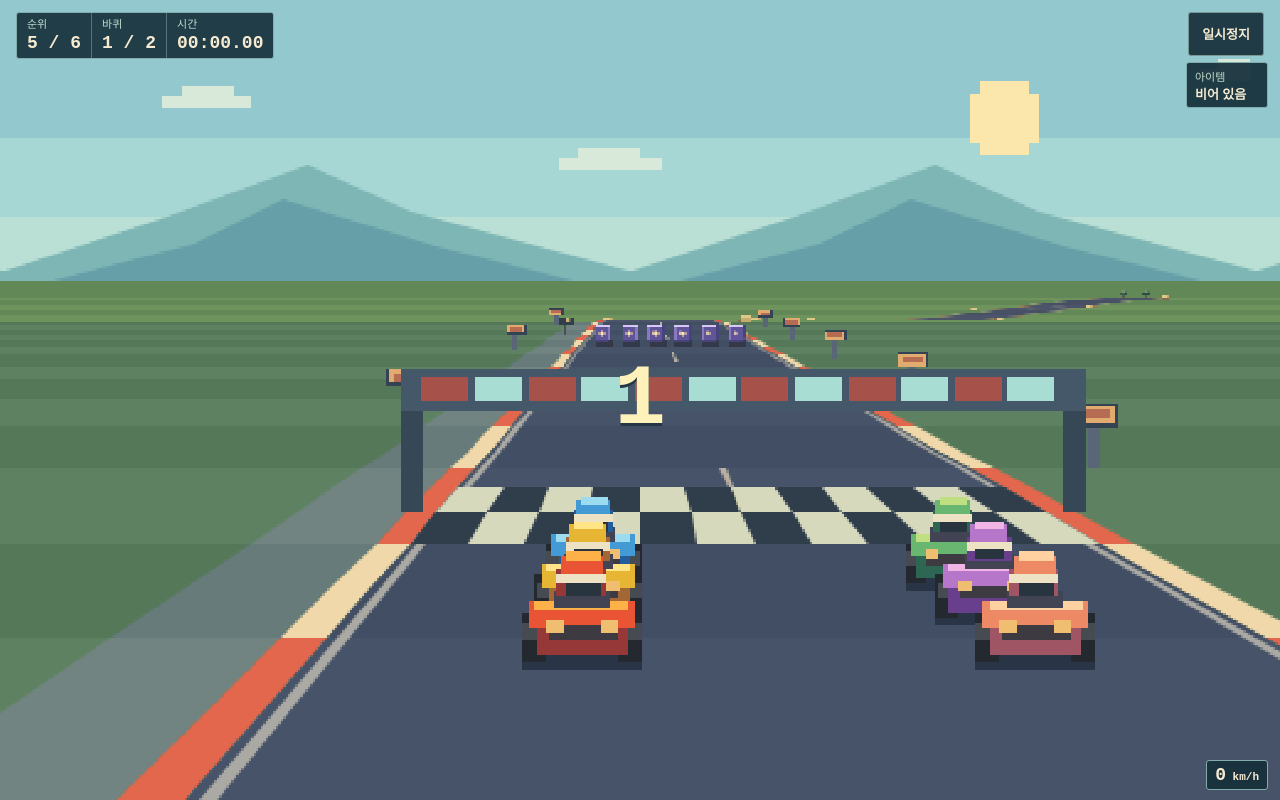
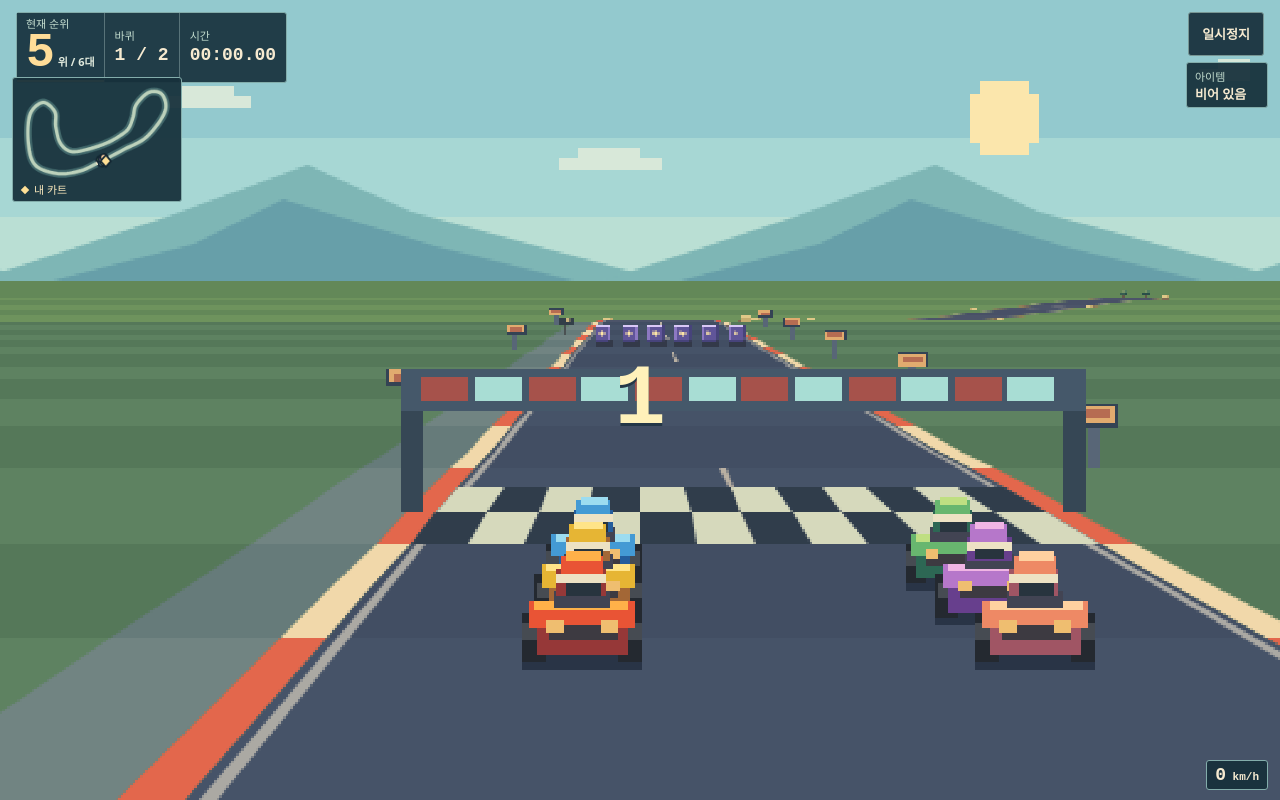
Before and after one commit to Hwageu/my-game, a plain HTML site: page kart/index.html in a window 1280 px wide. Both pictures are taken after a click on the button "경주 시작". Drawn offline with Linux system fonts and the light colour scheme.

Commit message:
레이싱 미니맵과 실시간 순위 계기판 추가

```diff
--- a/kart/index.html
+++ b/kart/index.html
@@ -4,7 +4,7 @@
   <meta charset="utf-8">
   <meta name="viewport" content="width=device-width,initial-scale=1,viewport-fit=cover">
   <title>TIDELINE GP · 인디 힐 서킷</title>
-  <link rel="stylesheet" href="race.css?v=4">
+  <link rel="stylesheet" href="race.css?v=5">
 </head>
 <body>
   <main class="cab" aria-label="타이드라인 그랑프리">
@@ -12,10 +12,14 @@
       <canvas id="road" tabindex="0" aria-label="인디 힐 서킷 경주로">Canvas를 지원하는 브라우저에서 사용할 수 있습니다.</canvas>
       <div class="top">
         <dl class="instruments">
-          <div><dt>순위</dt><dd id="place">5 / 6</dd></div>
-          <div><dt>바퀴</dt><dd id="lap">1 / 2</dd></div>
-          <div><dt>시간</dt><dd id="time">00:00.00</dd></div>
+          <div class="position"><dt>현재 순위</dt><dd><strong id="place">5</strong><span class="place-total">위 / 6대</span></dd></div>
+          <div class="race-metric"><dt>바퀴</dt><dd id="lap">1 / 2</dd></div>
+          <div class="race-metric"><dt>시간</dt><dd id="time">00:00.00</dd></div>
         </dl>
+        <figure id="courseMap" class="course-map" hidden>
+          <canvas id="minimap" width="184" height="119" role="img" aria-label="인디 힐 코스의 카트 위치"></canvas>
+          <figcaption><i class="map-player" aria-hidden="true"></i>내 카트</figcaption>
+        </figure>
         <button type="button" id="pause">일시정지</button>
       </div>
       <div class="item-slot" id="itemSlot">
@@ -48,6 +52,6 @@
       </div>
     </div>
   </main>
-  <script type="module" src="race.js?v=4"></script>
+  <script type="module" src="race.js?v=5"></script>
 </body>
 </html>
--- /dev/null
+++ b/kart/minimap.js
@@ -0,0 +1,80 @@
+import {LENGTH, SEGMENT} from './track.js?v=4';
+
+// A schematic of Indy Hill: each point is tied to a driving segment.
+const route = [
+  [0,94,95], [18,72,105], [35,46,108], [51,20,98],
+  [64,12,72], [82,14,39], [96,29,25], [111,43,36],
+  [117,44,53], [135,49,72], [149,61,82], [162,80,80],
+  [184,104,72], [197,120,63], [208,129,55], [223,134,42],
+  [236,138,27], [249,153,13], [260,168,16], [276,171,36],
+  [290,150,65], [302,123,80], [LENGTH/SEGMENT,94,95],
+];
+const n = route.length-1;
+const wrap = (value,size) => (value%size+size)%size;
+const interpolate = (a,b,c,d,t) =>
+  b + .5*t*(c-a+t*(2*a-5*b+4*c-d+t*(3*b-a-3*c+d)));
+
+function pose(distance) {
+  const segment=wrap(distance,LENGTH)/SEGMENT;
+  let i=0;
+  while(segment>=route[i+1][0]) i++;
+  const a=route[wrap(i-1,n)], b=route[i], c=route[i+1], d=route[(i+2)%n];
+  const amount=(segment-b[0])/(c[0]-b[0]);
+  return {
+    x:interpolate(a[1],b[1],c[1],d[1],amount),
+    y:interpolate(a[2],b[2],c[2],d[2],amount),
+  };
+}
+
+const outline=new Path2D();
+for(let i=0;i<=LENGTH/SEGMENT;i++){
+  const {x,y}=pose(i*SEGMENT);
+  if(i===0) outline.moveTo(x,y);
+  else outline.lineTo(x,y);
+}
+outline.closePath();
+const start=pose(0), next=pose(SEGMENT);
+const angle=Math.atan2(next.y-start.y,next.x-start.x);
+
+export function drawMinimap(ctx,race) {
+  ctx.clearRect(0,0,ctx.canvas.width,ctx.canvas.height);
+  ctx.lineJoin='round';
+  ctx.lineCap='round';
+  ctx.lineWidth=9;
+  ctx.strokeStyle='#42686b';
+  ctx.stroke(outline);
+  ctx.lineWidth=4;
+  ctx.strokeStyle='#bcd1bb';
+  ctx.stroke(outline);
+
+  ctx.save();
+  ctx.translate(start.x,start.y);
+  ctx.rotate(angle);
+  for(let row=0;row<2;row++) for(let column=0;column<3;column++){
+    ctx.fillStyle=(row+column)%2?'#203744':'#fff0d0';
+    ctx.fillRect(-3+row*3,-6+column*4,3,4);
+  }
+  ctx.restore();
+
+  function marker(driver) {
+    const here=pose(driver.distance), ahead=pose(driver.distance+SEGMENT);
+    const heading=Math.atan2(ahead.y-here.y,ahead.x-here.x);
+    const lane=driver.x*5;
+    const x=here.x-Math.sin(heading)*lane;
+    const y=here.y+Math.cos(heading)*lane;
+    ctx.beginPath();
+    if(driver===race.player){
+      ctx.moveTo(x,y-7);ctx.lineTo(x+6,y);ctx.lineTo(x,y+7);ctx.lineTo(x-6,y);ctx.closePath();
+      ctx.fillStyle='#ffe096';
+    } else {
+      ctx.arc(x,y,4.3,0,Math.PI*2);
+      ctx.fillStyle=driver.light;
+    }
+    ctx.fill();
+    ctx.lineWidth=2.1;
+    ctx.strokeStyle='#142733';
+    ctx.stroke();
+  }
+  for(const driver of race.racers) if(driver!==race.player) marker(driver);
+  marker(race.player);
+}
--- a/kart/race.css
+++ b/kart/race.css
@@ -117,3 +117,44 @@ button:focus-visible {outline:2px solid #ffd885;outline-offset:3px}
   .item-slot,.item-notice {right:6px}
   .touch-bar {gap:6px}
 }
+
+/* Position, race clocks and course plot share the same cabinet palette. */
+.instruments .position {
+  min-width:72px;
+  padding:5px 9px 6px;
+  background:#203d49;
+  border-bottom:2px solid #dfb978;
+}
+.position dd {display:flex;align-items:baseline;gap:3px;margin-top:1px}
+#place {
+  color:#ffdd98;
+  font:900 clamp(29px,5vw,48px)/.88 'Courier New',monospace;
+  font-variant-numeric:tabular-nums;
+}
+.place-total {color:#e2ebde;font:600 11px/1.15 system-ui,sans-serif}
+.instruments .race-metric {align-self:stretch;display:grid;align-content:center}
+.course-map {
+  position:absolute;
+  top:77px;
+  left:12px;
+  width:clamp(108px,17vw,170px);
+  margin:0;
+  padding:3px 5px 5px;
+  background:#17303bef;
+  border:1px solid #83adab;
+  border-radius:3px;
+  pointer-events:none;
+}
+.course-map canvas {display:block;width:100%;height:auto}
+.course-map figcaption {
+  display:flex;align-items:center;gap:6px;padding-inline:4px;
+  color:#f7e6bb;font-size:11px;line-height:1.2;
+}
+.map-player {width:6px;height:6px;background:#ffe096;transform:rotate(45deg)}
+@media(max-width:350px){
+  .instruments .position {min-width:65px;padding-inline:6px}
+  .course-map {left:6px;top:71px}
+}
+@media(orientation:landscape) and (max-height:440px) and (min-width:600px){
+  .course-map {position:static;flex:0 0 112px;width:112px;margin-inline-start:auto}
+}
--- a/kart/race.js
+++ b/kart/race.js
@@ -1,9 +1,11 @@
 import {COUNTDOWN, DRIFT_FIRST, DRIFT_SECOND, ITEMS, LAPS, TOP_SPEED, cancelDrift, createRace, order, stepRace} from './track.js?v=4';
 import {drawRace} from './render.js?v=4';
+import {drawMinimap} from './minimap.js?v=1';
 
 const $ = id => document.getElementById(id);
 const canvas = $('road'), context = canvas.getContext('2d');
 const itemButton = $('useItem');
+const courseMap = $('courseMap'), mapContext = $('minimap').getContext('2d');
 let itemQueued = false;
 const controls = [...document.querySelectorAll('[data-drive]')];
 const embedded = parent !== window;
@@ -59,6 +61,8 @@ function report() {
 function setOverlay() {
   const show = ['title','paused','finished'].includes(mode);
   $('overlay').hidden = !show;
+  courseMap.hidden=show;
+  if(!show) drawMinimap(mapContext,race);
   $('pause').disabled = !['playing','countdown'].includes(mode);
   $('touchControls').hidden = !touch || show;
   $('countdown').hidden = mode !== 'countdown';
@@ -242,7 +246,7 @@ window.addEventListener('message',event=>{
 function updateHUD() {
   const place=race.finishPlace??order(race.racers).indexOf(race.player)+1;
   for (const [id,value] of [
-    ['place',place+' / '+race.racers.length],['lap',race.lastLap+' / '+LAPS],
+    ['place',String(place)],['lap',race.lastLap+' / '+LAPS],
     ['time',formatTime(race.player.finished??race.time)],['speed',String(Math.round(race.player.speed/TOP_SPEED*108))],
   ]) if ($(id).textContent!==value) $(id).textContent=value;
   updateItemHUD();
@@ -328,6 +332,7 @@ function frame(now) {
   updateEngine();
   if (paintedRace!==race || paintedTime!==race.time || paintedWidth!==canvas.width || paintedHeight!==canvas.height) {
     drawRace(context,race,race.time);
+    if(!courseMap.hidden) drawMinimap(mapContext,race);
     paintedRace=race;
     paintedTime=race.time;
     paintedWidth=canvas.width;
--- a/script.js
+++ b/script.js
@@ -1016,7 +1016,7 @@ const menuGames = [
   {id:"selectCursed", title:"CURSED EDGE", description:"저주를 받아치는 검 · 패링 액션", genre:"PARRY ACTION · 1 PLAYER", ready:true,
     embed:{frame:"cursedFrame", console:"cursedConsole", src:"cursed/index.html?v=20261119-mobile", preview:"cursed-preview"}},
   {id:"selectKart", title:"TIDELINE GP", description:"인디 힐 서킷에서 다섯 카트를 추월하세요", genre:"KART RACING · 2 LAPS", ready:true,
-    embed:{frame:"kartFrame", console:"kartConsole", src:"kart/index.html?v=4", preview:"kart-preview"}}
+    embed:{frame:"kartFrame", console:"kartConsole", src:"kart/index.html?v=5", preview:"kart-preview"}}
 ];
 const embeddedGames = menuGames.filter(game => game.embed);
 function selectMenuGame(step) {
```
Also changed, not shown: index.html (+1 -1 lines), 1 other file.
